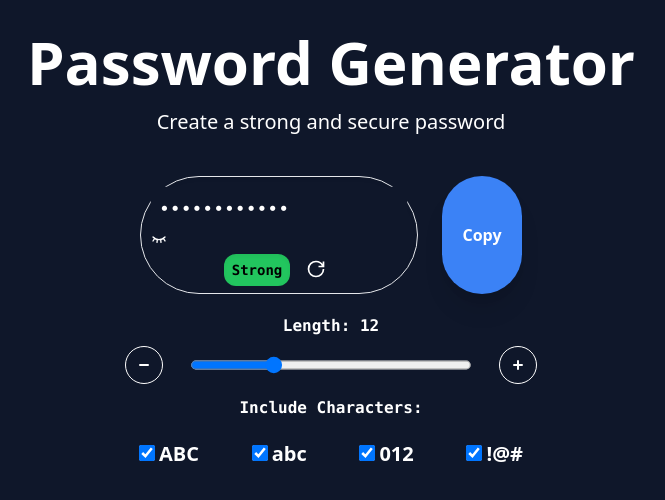
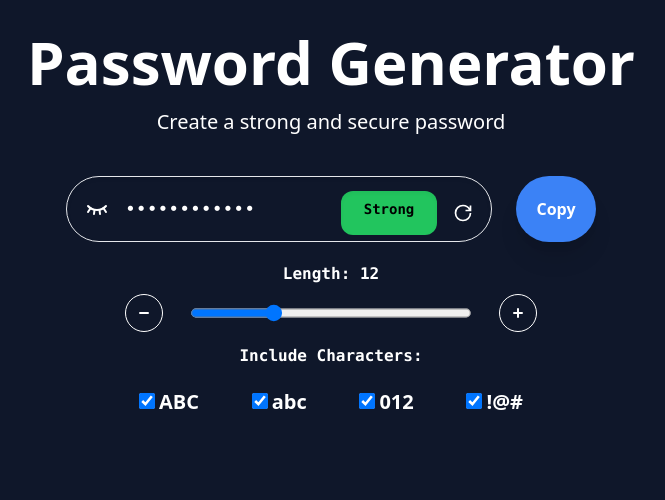
Before and after one commit to JASEEM-K/Random-Password-Generator, a React (Vite) app: page / in a window 1280 px wide. Shown: the top 500 px of the page, without its empty margins (309-974 px from the left). Built offline with nearby package versions, Linux system fonts and the light colour scheme.

Commit message:
fixed some bugs alieng the eye icon

```diff
--- a/src/App.jsx
+++ b/src/App.jsx
@@ -49,11 +49,12 @@ function App() {
       </div>
       <div className='flex flex-col items-center justify-center mt-10'>
         <div className='flex gap-2'>
-          <div className=' border rounded-full p-2.5 shadow-inner'>
-            <input type={inputType} disabled value={password} className='bg-slate-900 text-white text-lg w-64 font-mono max-w-5xl p-2' />
-            <span>{inputType ==="password" ? <TbEyeClosed onClick={() => setInputType("text")} className='cursor-pointer' /> :
+          <div className=' border rounded-full p-2.5 shadow-inner flex flex-row'>
+            <span className='text-2xl mx-2 translate-y-2.5'>
+              {inputType ==="password" ? <TbEyeClosed onClick={() => setInputType("text")} className='cursor-pointer' /> :
              <TbEye onClick={() => setInputType("password")} className='cursor-pointer' />}
             </span>
+            <input type={inputType} disabled value={password} className='bg-slate-900 text-white text-lg w-56 font-mono max-w-3xl p-2' />
             <span className={`mr-2 shadow-inner translate-y-1 font-mono ${bgcolor} text-black  text-sm font-bold p-2 rounded-xl min-w-0 w-24`}>{status}</span>
             <button onClick={() => setRetry(!retry)} className='text-xl p-2 translate-y-1 cursor-pointer'><GrRefresh /></button>
           </div>
```
